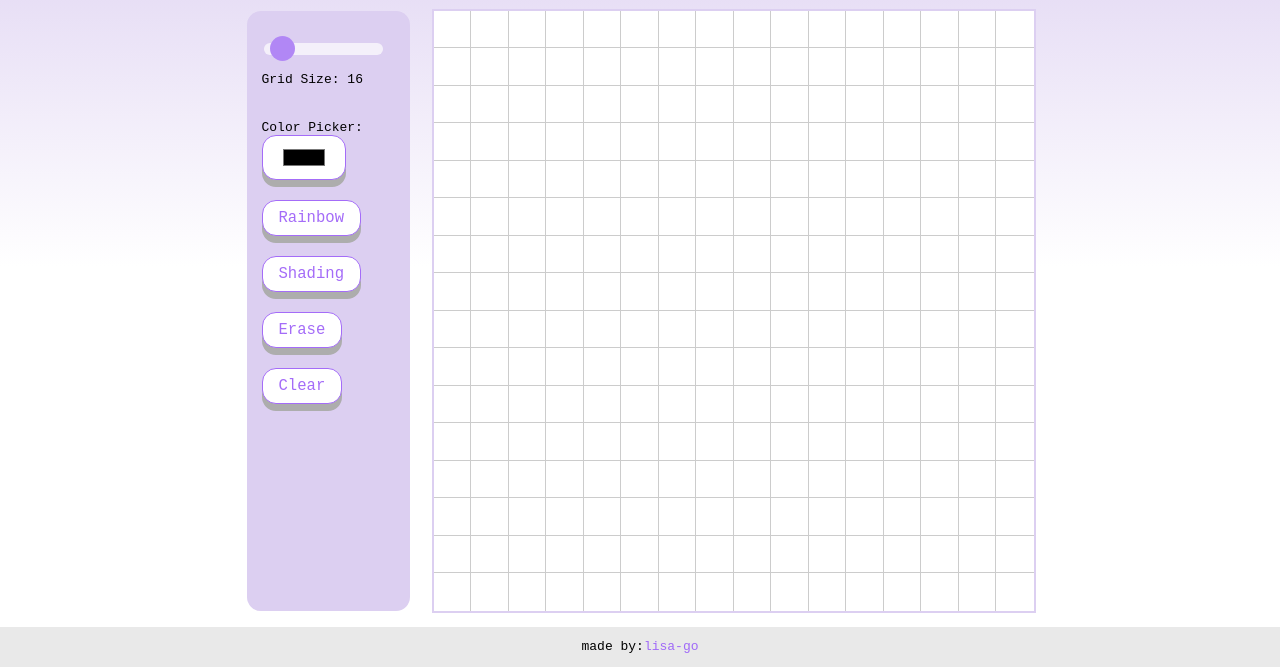
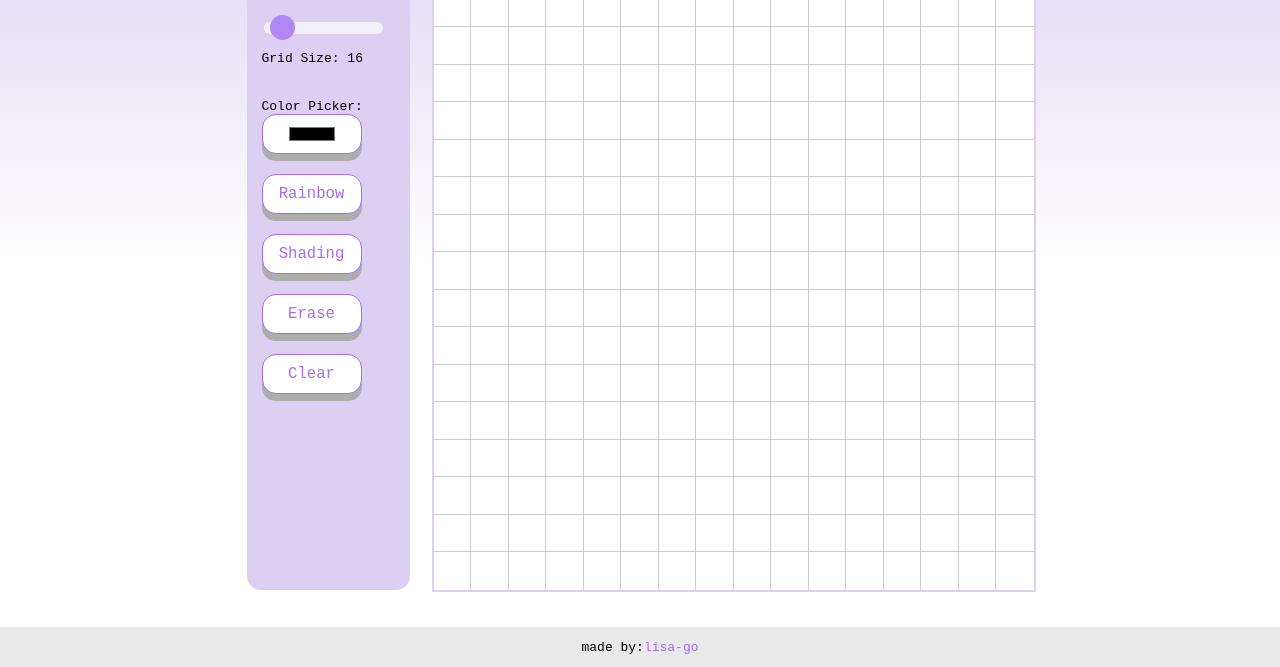
Before and after one commit to lisa-go/etch-a-sketch, a plain HTML site: page index.html in a window 1280 px wide. Shown: the part 133-800 px from the top of the page. Drawn offline with Linux system fonts and the light colour scheme.

Commit message:
adjust button sizes

```diff
--- a/index.html
+++ b/index.html
@@ -9,7 +9,7 @@
     <link rel="stylesheet" href="style.css">
 </head>
 <body ondragstart="return false;" ondrop="return false;">
-    <p></p>
+
     <div id="header">Etch-a-Sketch</div>
 
     <div class="content">
@@ -34,7 +34,7 @@
 
     </div>
 
-    <p id="footer">made by: <a href="https://github.com/lisa-go"> lisa-go </a></p>
+    <div id="footer">made by: <a href="https://github.com/lisa-go"> lisa-go </a></div>
 
 </body>
 </html>
--- a/main.js
+++ b/main.js
@@ -23,7 +23,6 @@ function defaultGrid(num) {
 function setGridsize() {
     resetGrid();
     gridSize = slider.value;
-
 
     //...... looping create divbox ......//
         for (let i = 0; i < (gridSize * gridSize); i++) {
@@ -134,7 +133,7 @@ slider.addEventListener("change", () => {
     //...... color wheel color picker ......//
 var colorpicker = document.getElementById("colorpicker");
 
-// Update the current slider value (each time you drag the slider handle)
+    // Update the current slider value (each time you drag the slider handle)
 colorpicker.oninput = function() {
     colorpicker.addEventListener("change", () => {
         color = colorpicker.value;
--- a/style.css
+++ b/style.css
@@ -5,8 +5,7 @@ body {
     margin: 0;
     padding: 0;
     font-family: monospace;
-    min-height: 100vh;
-    min-width: 100%;
+    height: 100vh;
     background-image: linear-gradient(180deg, #dccff1, white, white);
 }
 
@@ -43,6 +42,8 @@ body {
     padding: 8px 16px;
     border-radius: 14px;
     box-shadow: 0 7px #adadad;
+    width: 100px;
+    height: 40px;
 }
 
 .button-container button:hover {
@@ -145,4 +146,6 @@ slider::-moz-range-thumb {
   .button-container button input {
     border: none;
     background: none;
+    padding: 0 0 5px;
+
   }
```
